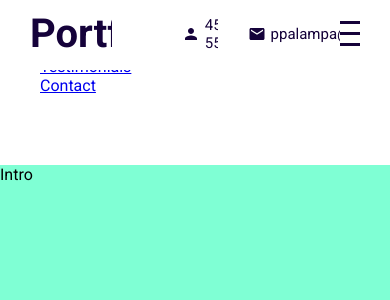
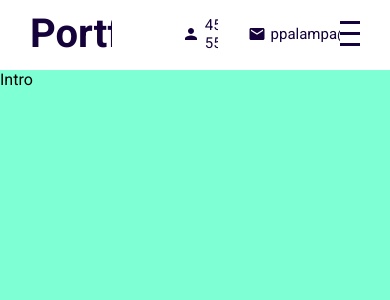
Before and after one commit to PalampalliPraneeth/Portfolio, a React (Create React App) app: page / in a window 390 px wide. Shown: the top 300 px of the page. Built offline with nearby package versions, Linux system fonts and the light colour scheme.

Commit message:
added hamburger icon

```diff
--- a/src/components/contact/Contact.jsx
+++ b/src/components/contact/Contact.jsx
@@ -3,6 +3,6 @@ import "./contact.scss"
 
 export default function Contact() {
   return (
-    <div className='contact'></div>
+    <div className='contact' id='contact'></div>
   )
 }
--- a/src/components/menu/menu.scss
+++ b/src/components/menu/menu.scss
@@ -0,0 +1,16 @@
+@import "../../global.scss";
+
+
+.menu{
+    width: 300px;
+    height: 100vh;
+    background-color: $mainColor;
+    position: fixed;
+    top: 0;
+    right: -300px;
+    z-index: 2;
+    display: flex;
+    flex-direction: column;
+    align-items: center;
+    justify-content: center;
+}
--- a/src/components/testimonials/Testimonials.jsx
+++ b/src/components/testimonials/Testimonials.jsx
@@ -3,6 +3,6 @@ import "./testimonials.scss"
 
 export default function Testimonials() {
   return (
-    <div className='testimonials'></div>
+    <div className='testimonials' id='testimonials'></div>
   )
 }
--- a/src/components/topbar.js/topbar.scss
+++ b/src/components/topbar.js/topbar.scss
@@ -7,7 +7,7 @@
     color: $mainColor;
     position: fixed;
     top: 0;
-    z-index: 2;
+    z-index: 3;
     transition: all 1s ease;
 
     .wrapper{
```
